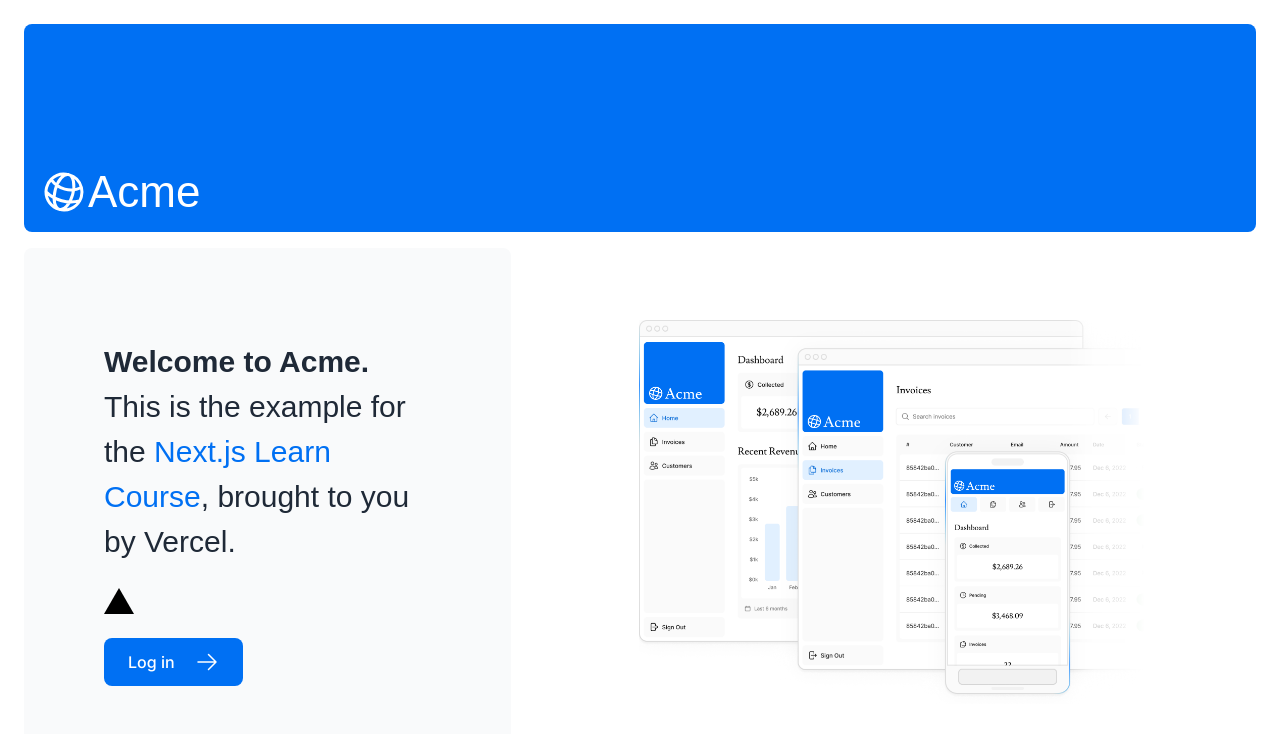
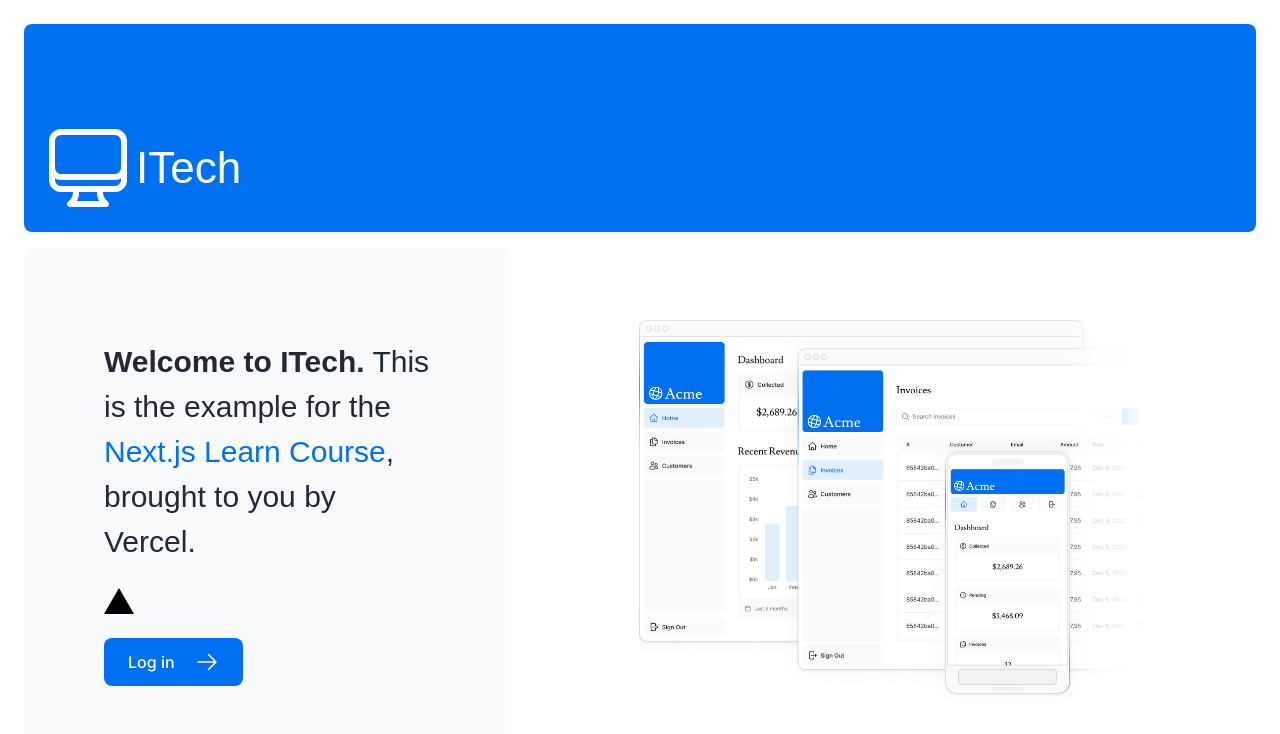
Before and after one commit to iagoscandido/nextjs-dashboard, a Next.js app: page / in a window 1280 px wide. Shown: the top 734 px of the page. Built offline with nearby package versions, Linux system fonts and the light colour scheme; a web font is replaced by a local one.

Commit message:
chore: change logo and company name

```diff
--- a/app/page.tsx
+++ b/app/page.tsx
@@ -15,7 +15,7 @@ export default function Page() {
           <p
             className={` ${lusitana.className} text-xl text-gray-800 md:text-3xl md:leading-normal`}
           >
-            <strong>Welcome to Acme.</strong> This is the example for the{" "}
+            <strong>Welcome to ITech.</strong> This is the example for the{" "}
             <a href="https://nextjs.org/learn/" className="text-blue-500">
               Next.js Learn Course
             </a>
--- a/app/ui/acme-logo.tsx
+++ b/app/ui/acme-logo.tsx
@@ -1,13 +1,13 @@
-import { GlobeAltIcon } from '@heroicons/react/24/outline';
-import { lusitana } from '@/app/ui/fonts';
+import { ComputerDesktopIcon } from "@heroicons/react/24/outline";
+import { lusitana } from "@/app/ui/fonts";
 
 export default function AcmeLogo() {
   return (
     <div
       className={`${lusitana.className} flex flex-row items-center leading-none text-white`}
     >
-      <GlobeAltIcon className="h-12 w-12 rotate-[15deg]" />
-      <p className="text-[44px]">Acme</p>
+      <ComputerDesktopIcon className="h-24 w-24" />
+      <p className="text-[44px]">ITech</p>
     </div>
   );
 }
```
